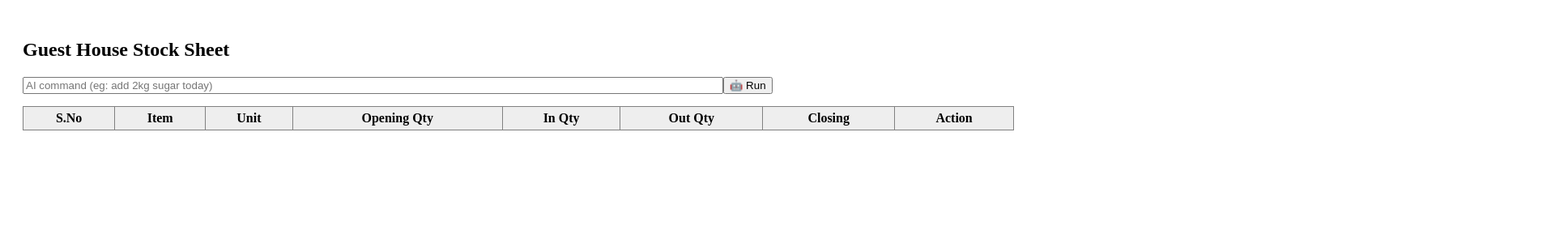
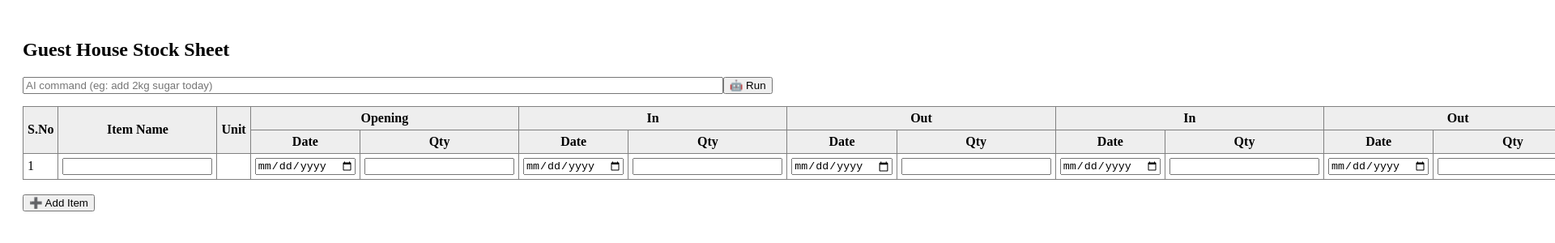
Before and after one commit to sngxworld-cmyk/stock-sheet-GH, a React (Vite) app in the folder frontend/: page / in a window 1280 px wide. Shown: the top 300 px of the page at 81% size, 1920 px wide, since content can reach past the window. Built offline with nearby package versions, Linux system fonts and the light colour scheme.

Commit message:
Update main.jsx

```diff
--- a/frontend/src/main.jsx
+++ b/frontend/src/main.jsx
@@ -23,7 +23,7 @@ function getUnit(type) {
 }
 
 function formatQty(qty, type) {
-  if (!qty) return "";
+  if (qty === "" || qty === null) return "";
   if (type === "count") return qty;
   if (type === "weight") return qty >= 1000 ? (qty / 1000) + " kg" : qty + " g";
   if (type === "liquid") return qty >= 1000 ? (qty / 1000) + " L" : qty + " ml";
@@ -51,12 +51,33 @@ function parseCommand(text) {
 
 /* ---------- APP ---------- */
 function App() {
-  const [rows, setRows] = useState([]);
+  const [rows, setRows] = useState([
+    {
+      item: "",
+      type: "",
+      unit: "",
+      openDate: "",
+      openQty: "",
+      inDate1: "",
+      inQty1: "",
+      outDate1: "",
+      outQty1: "",
+      inDate2: "",
+      inQty2: "",
+      outDate2: "",
+      outQty2: "",
+      close: "",
+      remarks: ""
+    }
+  ]);
+
   const [command, setCommand] = useState("");
 
+  /* ---------- FORMULA ENGINE ---------- */
   useEffect(() => {
     const updated = rows.map(r => {
       const type = getItemType(r.item);
+
       const open = Number(r.openQty) || 0;
       const in1 = Number(r.inQty1) || 0;
       const in2 = Number(r.inQty2) || 0;
@@ -74,6 +95,13 @@ function App() {
     // eslint-disable-next-line
   }, [rows.map(r => JSON.stringify(r)).join()]);
 
+  const update = (i, k, v) => {
+    const copy = [...rows];
+    copy[i][k] = v;
+    setRows(copy);
+  };
+
+  /* ---------- AI ACTION ---------- */
   const runCommand = () => {
     if (!command) return;
 
@@ -89,10 +117,8 @@ function App() {
     const index = rows.findIndex(r => r.item === item);
 
     if (index >= 0) {
-      const copy = [...rows];
-      copy[index].inDate1 = today;
-      copy[index].inQty1 = finalQty;
-      setRows(copy);
+      update(index, "inDate1", today);
+      update(index, "inQty1", finalQty);
     } else {
       setRows([...rows, {
         item,
@@ -116,6 +142,18 @@ function App() {
     setCommand("");
   };
 
+  const addRow = () => {
+    setRows([...rows, {
+      item: "", type: "", unit: "",
+      openDate: "", openQty: "",
+      inDate1: "", inQty1: "",
+      outDate1: "", outQty1: "",
+      inDate2: "", inQty2: "",
+      outDate2: "", outQty2: "",
+      close: "", remarks: ""
+    }]);
+  };
+
   const deleteRow = (i) => {
     setRows(rows.filter((_, index) => index !== i));
   };
@@ -135,17 +173,28 @@ function App() {
         <button onClick={runCommand}>🤖 Run</button>
       </div>
 
+      {/* MANUAL TABLE */}
       <table border="1" cellPadding="5" style={{ width: "100%", borderCollapse: "collapse" }}>
         <thead style={{ background: "#eee" }}>
           <tr>
-            <th>S.No</th>
-            <th>Item</th>
-            <th>Unit</th>
-            <th>Opening Qty</th>
-            <th>In Qty</th>
-            <th>Out Qty</th>
-            <th>Closing</th>
-            <th>Action</th>
+            <th rowSpan="2">S.No</th>
+            <th rowSpan="2">Item Name</th>
+            <th rowSpan="2">Unit</th>
+            <th colSpan="2">Opening</th>
+            <th colSpan="2">In</th>
+            <th colSpan="2">Out</th>
+            <th colSpan="2">In</th>
+            <th colSpan="2">Out</th>
+            <th rowSpan="2">Closing</th>
+            <th rowSpan="2">Remarks</th>
+            <th rowSpan="2">Action</th>
+          </tr>
+          <tr>
+            <th>Date</th><th>Qty</th>
+            <th>Date</th><th>Qty</th>
+            <th>Date</th><th>Qty</th>
+            <th>Date</th><th>Qty</th>
+            <th>Date</th><th>Qty</th>
           </tr>
         </thead>
 
@@ -153,14 +202,48 @@ function App() {
           {rows.map((r, i) => (
             <tr key={i}>
               <td>{i + 1}</td>
-              <td>{r.item}</td>
+
+              <td>
+                <input value={r.item}
+                  onChange={e => update(i,"item",e.target.value)} />
+              </td>
+
               <td>{r.unit}</td>
-              <td>{formatQty(r.openQty, r.type)}</td>
-              <td>{formatQty(r.inQty1, r.type)}</td>
-              <td>{formatQty(r.outQty1, r.type)}</td>
-              <td style={{ background: "#d4f7d4", fontWeight: "bold" }}>
+
+              <td><input type="date" value={r.openDate}
+                onChange={e => update(i,"openDate",e.target.value)} /></td>
+              <td><input type="number" value={r.openQty}
+                onChange={e => update(i,"openQty",e.target.value)} /></td>
+
+              <td><input type="date" value={r.inDate1}
+                onChange={e => update(i,"inDate1",e.target.value)} /></td>
+              <td><input type="number" value={r.inQty1}
+                onChange={e => update(i,"inQty1",e.target.value)} /></td>
+
+              <td><input type="date" value={r.outDate1}
+                onChange={e => update(i,"outDate1",e.target.value)} /></td>
+              <td><input type="number" value={r.outQty1}
+                onChange={e => update(i,"outQty1",e.target.value)} /></td>
+
+              <td><input type="date" value={r.inDate2}
+                onChange={e => update(i,"inDate2",e.target.value)} /></td>
+              <td><input type="number" value={r.inQty2}
+                onChange={e => update(i,"inQty2",e.target.value)} /></td>
+
+              <td><input type="date" value={r.outDate2}
+                onChange={e => update(i,"outDate2",e.target.value)} /></td>
+              <td><input type="number" value={r.outQty2}
+                onChange={e => update(i,"outQty2",e.target.value)} /></td>
+
+              <td style={{ background: "#d4f7d4", fontWeight: "bold", textAlign: "center" }}>
                 {formatQty(r.close, r.type)}
               </td>
+
+              <td>
+                <input value={r.remarks}
+                  onChange={e => update(i,"remarks",e.target.value)} />
+              </td>
+
               <td>
                 <button onClick={() => deleteRow(i)}>❌</button>
               </td>
@@ -168,6 +251,9 @@ function App() {
           ))}
         </tbody>
       </table>
+
+      <br />
+      <button onClick={addRow}>➕ Add Item</button>
     </div>
   );
 }
```
